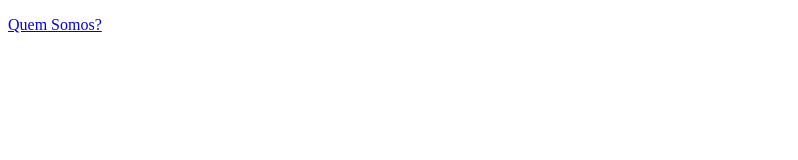
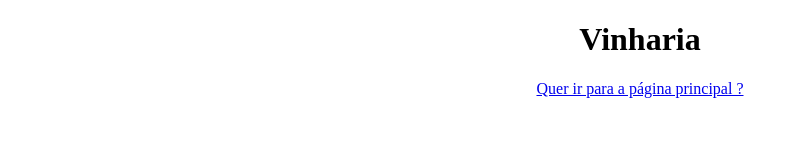
Before and after one commit to Projetos-Fiap/Front-End-Design, a plain HTML site: page projeto/src/Index.html in a window 1280 px wide. Shown: the whole page, without its empty margins (0-798 px from the left). Drawn offline with Linux system fonts and the light colour scheme.

Commit message:
Teste do botão

```diff
--- a/projeto/src/Index.html
+++ b/projeto/src/Index.html
@@ -7,8 +7,9 @@
     <title>Document</title>
 </head>
 <body>
-
-    <p><a href="./pages/quemSomos.html">Quem Somos?</a></p>
-
+    <center>
+    <h1>Vinharia</h1>
+    <p><a href="./pages/paginaPrincipal.html">Quer ir para a página principal ?</a></p>
+    </center>
 </body>
 </html>
```
